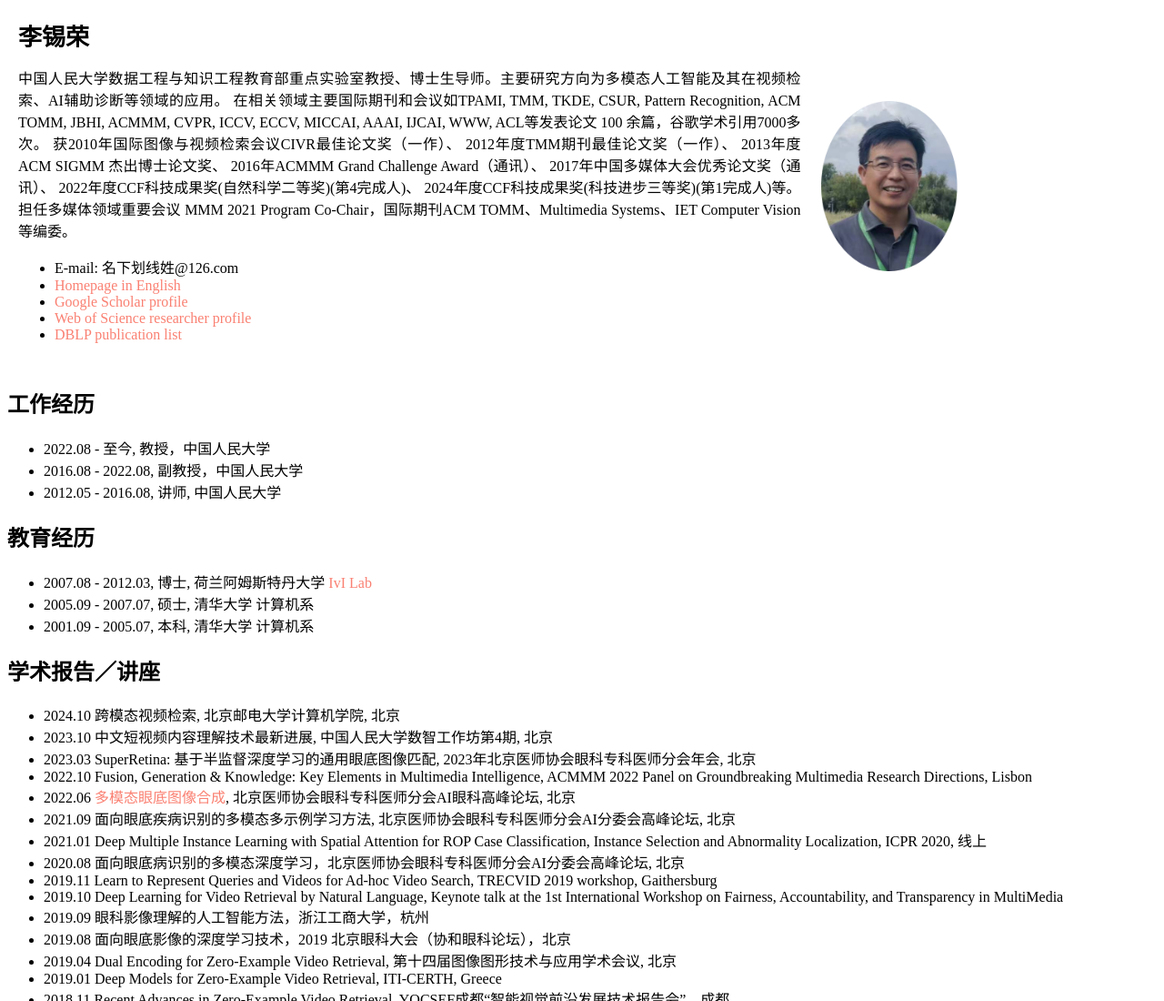
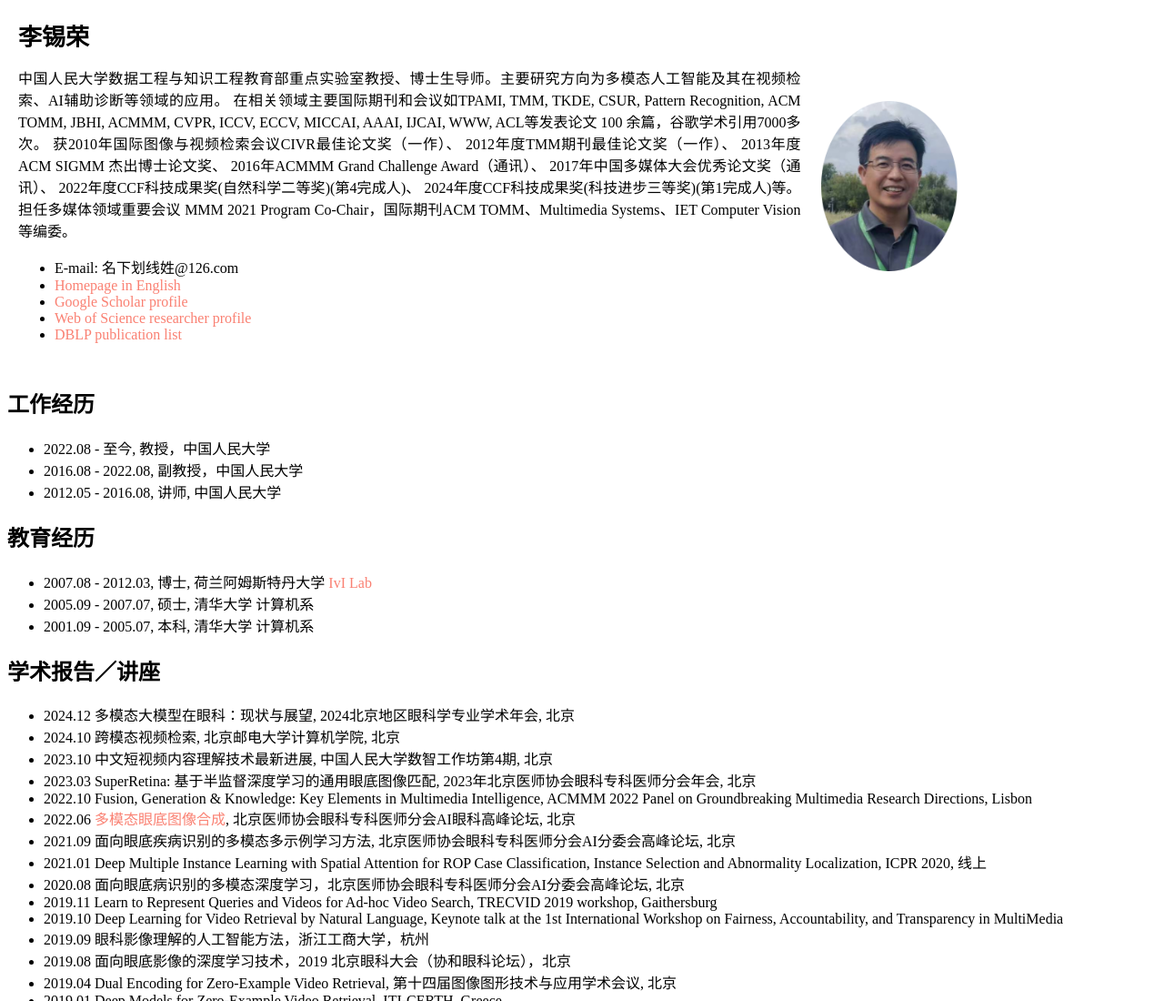
Before and after one commit to li-xirong/li-xirong.github.io, a plain HTML site: page index.html in a window 1280 px wide. Shown: the top 1100 px of the page at 91% size. Drawn offline with Linux system fonts and the light colour scheme.

Commit message:
Update index.html

```diff
--- a/index.html
+++ b/index.html
@@ -70,6 +70,7 @@
 <h2>学术报告／讲座</h2>
 
 <ul>
+	<li>2024.12 多模态大模型在眼科：现状与展望, 2024北京地区眼科学专业学术年会, 北京</li>
 	<li>2024.10 跨模态视频检索, 北京邮电大学计算机学院, 北京</li>
 	<li>2023.10 中文短视频内容理解技术最新进展, 中国人民大学数智工作坊第4期, 北京</li>
 	<li>2023.03 SuperRetina: 基于半监督深度学习的通用眼底图像匹配, 2023年北京医师协会眼科专科医师分会年会, 北京</li>
```
